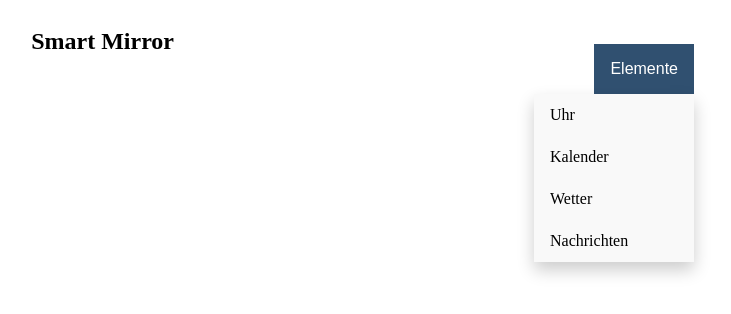
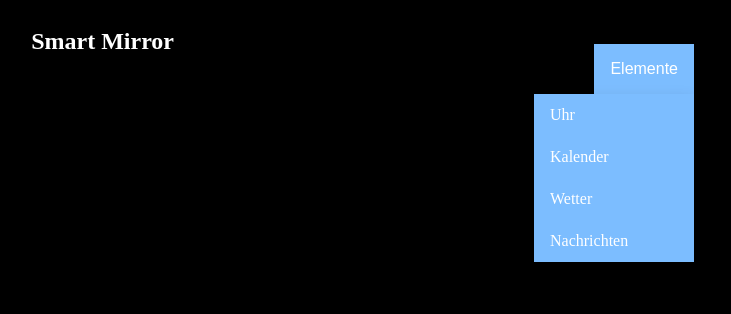
Before and after one commit to luxil/SmartMirror, a website: page NodeJS/client/index.html in a window 1280 px wide. Both pictures are taken after a click on the button "Elemente". Shown: the whole page, without its empty margins (506-1237 px from the left). Drawn offline with Linux system fonts and the light colour scheme.

Commit message:
Layout Veränderungen

```diff
--- /dev/null
+++ b/NodeJS/client/design.css
@@ -0,0 +1,55 @@
+body {
+    background-color: black;
+}
+
+h2 {
+	 color: white;
+}
+div {
+	color:white;
+}
+.heading{
+	position: fixed;
+	right: 25em;
+
+}
+.dropbtn {
+    background-color: #347bc1;
+    color: white;
+    padding: 16px;
+    font-size: 16px;
+    border: none;
+    cursor: pointer;
+}
+
+.dropbtn:hover, .dropbtn:focus {
+    background-color: #7cbdff;
+}
+
+.dropdown {
+    position: fixed;
+	right: 5em;
+    display: inline-block;
+}
+
+.dropdown-content {
+    display: none;
+    position: fixed;
+	right: 5em;
+    background-color: #7cbdff;
+    min-width: 160px;
+    overflow: auto;
+    box-shadow: 0px 8px 16px 0px rgba(0,0,0,0.2);
+    z-index: 1;
+}
+
+.dropdown-content a {
+    color: white;
+    padding: 12px 16px;
+    text-decoration: none;
+    display: block;
+}
+
+.dropdown a:hover {background-color: #000000}
+
+.show {display:block;}
--- a/NodeJS/client/index.html
+++ b/NodeJS/client/index.html
@@ -1,57 +1,13 @@
  <!DOCTYPE html>
 <html>
 <head>
+	<link href="design.css" rel="stylesheet">
+
 <style>
-.heading{
-	position: fixed;
-	right: 25em;
-
-}
-.dropbtn {
-    background-color: #404142;
-    color: white;
-    padding: 16px;
-    font-size: 16px;
-    border: none;
-    cursor: pointer;
-}
-
-.dropbtn:hover, .dropbtn:focus {
-    background-color: #305070;
-}
-
-.dropdown {
-    position: fixed;
-	right: 5em;
-    display: inline-block;
-}
-
-.dropdown-content {
-    display: none;
-    position: fixed;
-	right: 5em;
-    background-color: #f9f9f9;
-    min-width: 160px;
-    overflow: auto;
-    box-shadow: 0px 8px 16px 0px rgba(0,0,0,0.2);
-    z-index: 1;
-}
-
-.dropdown-content a {
-    color: black;
-    padding: 12px 16px;
-    text-decoration: none;
-    display: block;
-}
-
-.dropdown a:hover {background-color: #f1f1f1}
-
-.show {display:block;}
 
 </style>
 </head>
 <body>
-
 <h2 class="heading">Smart Mirror</h2><br><br>
 
 
@@ -59,13 +15,19 @@
 <button onclick="myFunction()" class="dropbtn">Elemente</button>
   <div id="myDropdown" class="dropdown-content">
     <a href="uhr.html">Uhr</a>
-	<a href="draw.html">Kalender</a>
-    <a href="draw.html">Wetter</a>
-    <a href="draw.html">Nachrichten</a>
+	<a href="kalender.html">Kalender</a>
+    <a href="wetter.html">Wetter</a>
+    <a href="nachrichten.html">Nachrichten</a>
   </div>
 </div>
 
-<script>
+
+<script type="text/javascript">
+$( init );
+function init() {
+  $("#header").load("header.html");
+ }
+
 /* When the user clicks on the button,
 toggle between hiding and showing the dropdown content */
 function myFunction() {
```
Also changed, not shown: NodeJS/client/Neues Textdokument.txt (+15 -0 lines), NodeJS/client/header.html (+4 -48 lines), NodeJS/client/kalender.html (added), NodeJS/client/nachrichten.html (added), NodeJS/client/wetter.html (added).
